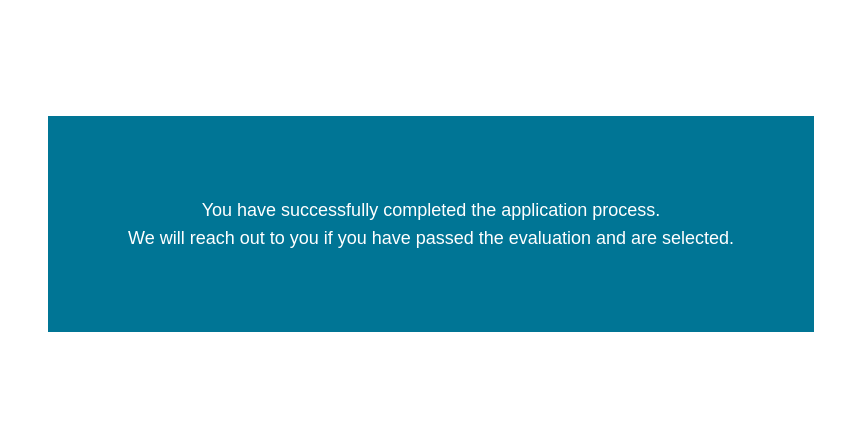
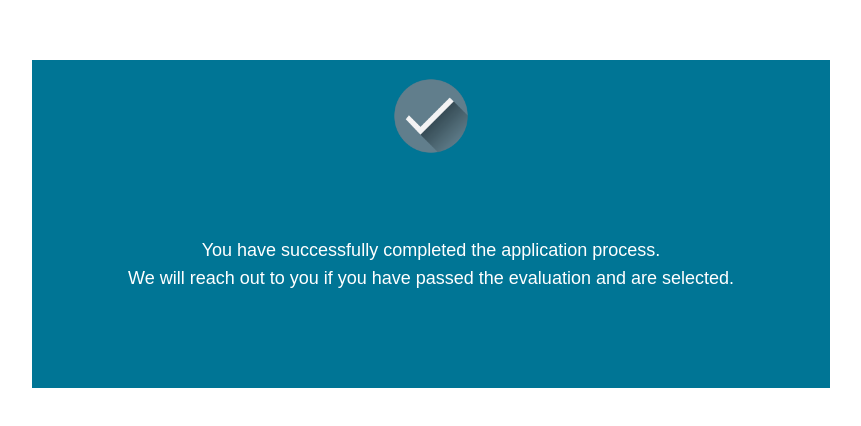
Before and after one commit to OvyEvbodi/form, a Next.js app: page /thank-you in a window 1280 px wide. Shown: the part 176-602 px from the top of the page, without its empty margins (209-1070 px from the left). Built offline with nearby package versions, Linux system fonts and the light colour scheme.

Commit message:
Feat: Add finally

```diff
--- a/app/thank-you/page.tsx
+++ b/app/thank-you/page.tsx
@@ -3,7 +3,11 @@ import checkIcon from "@/public/check_icon.png";
 const ThankYou = () => {
   return (
     <div className="flex justify-center items-center p-4 font-medium text-medium min-h-screen min-w-screen">
+      <div className="bg-cyan-700 flex flex-col justify-center items-center p-4">
+      <Image src={checkIcon} height={80} width={80} alt="check-icon"/>
       <div className="p-10 md:p-20 bg-cyan-700 text-white text-lg text-center">You have successfully completed the application process. <br /> We will reach out to you if you have passed the evaluation and are selected.</div>
+      </div>
+
     </div>
   )
 };
```
